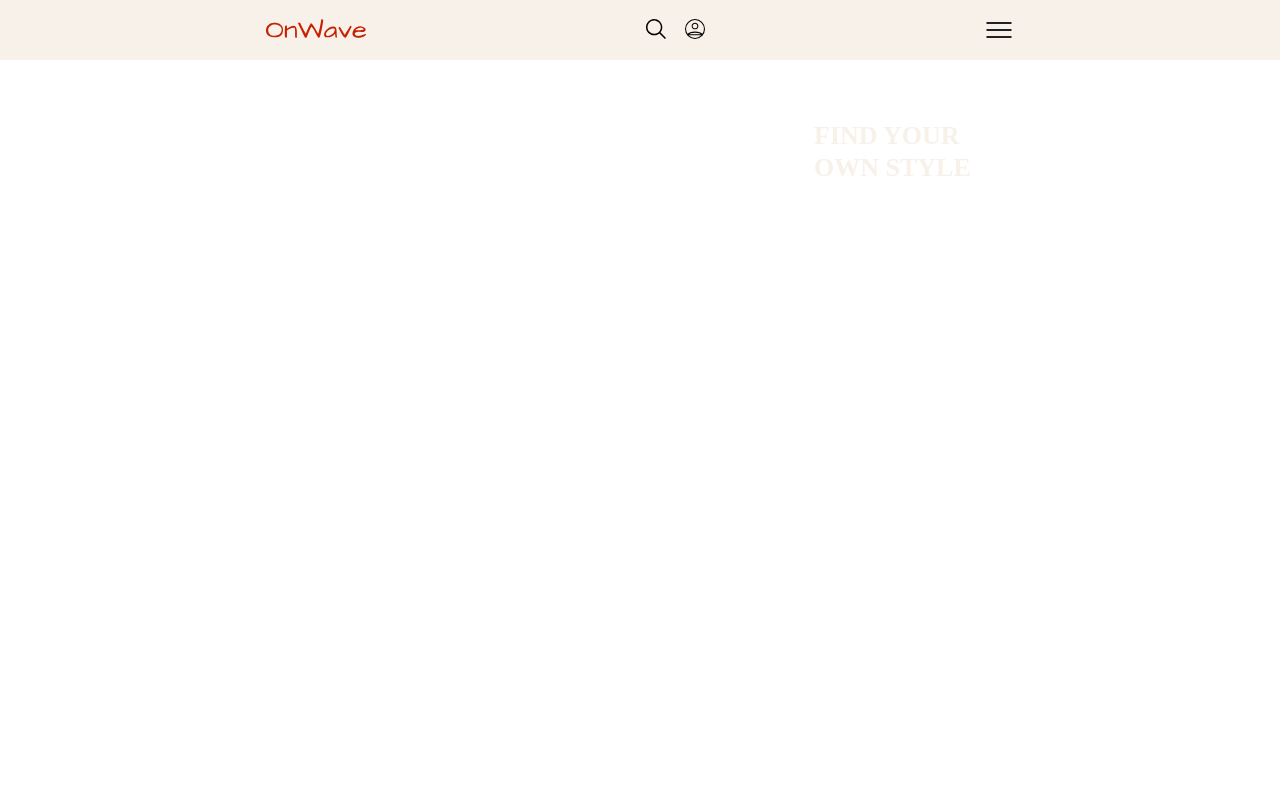
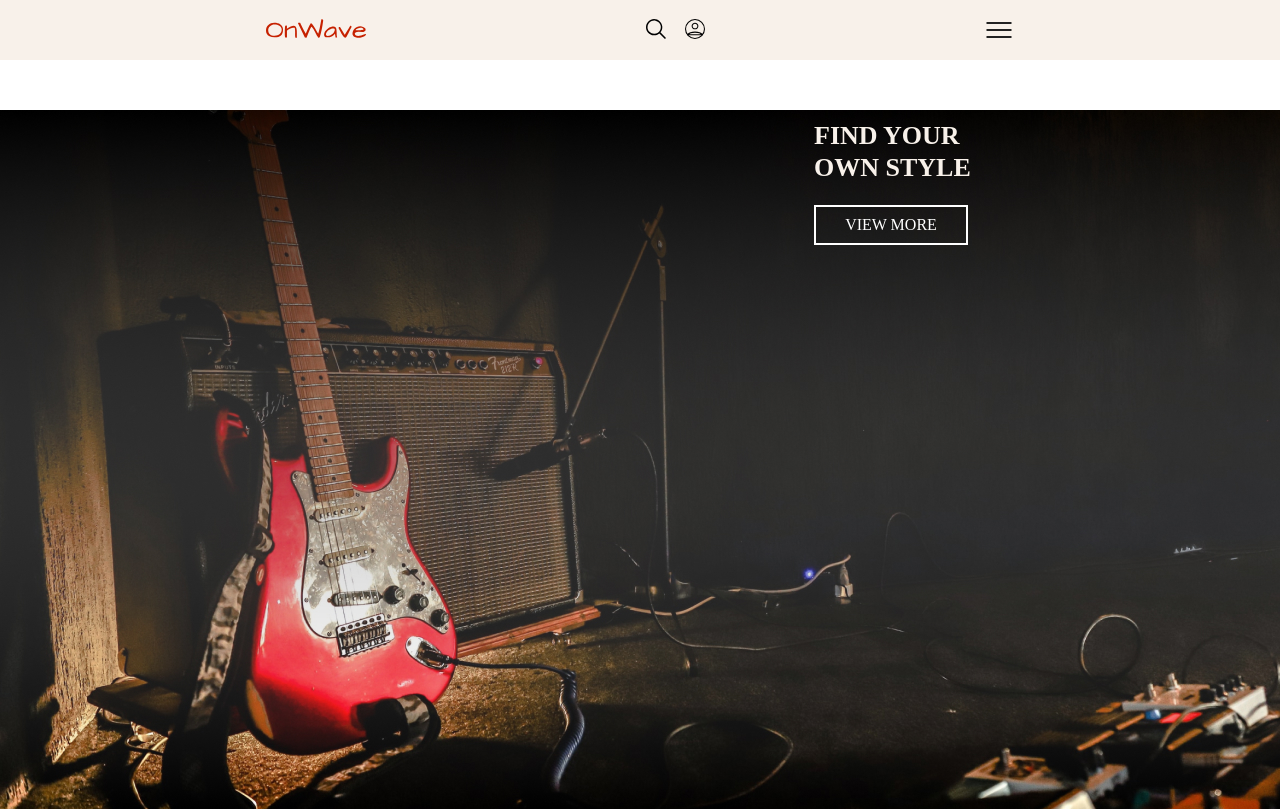
Before and after one commit to myroslavchik/homework-22, a plain HTML site: page index.html in a window 1280 px wide. Shown: the top 811 px of the page. Drawn offline with nearby package versions, Linux system fonts and the light colour scheme; the site is published under a folder, as on GitHub Pages, so addresses that start at the root find nothing.

Commit message:
Initial commit

```diff
--- a/scss/layouts/_layout_000/_slider-content.scss
+++ b/scss/layouts/_layout_000/_slider-content.scss
@@ -1,6 +1,6 @@
 .slider-content {
     min-height: 100vh;
-    background-image: url(/img/picture1.jpg);
+    background-image: url(../img/picture1.jpg);
     background-position: 20%;
     background-repeat: no-repeat;
     margin-bottom: 50px;
```
Also changed, not shown: css/style.css.
